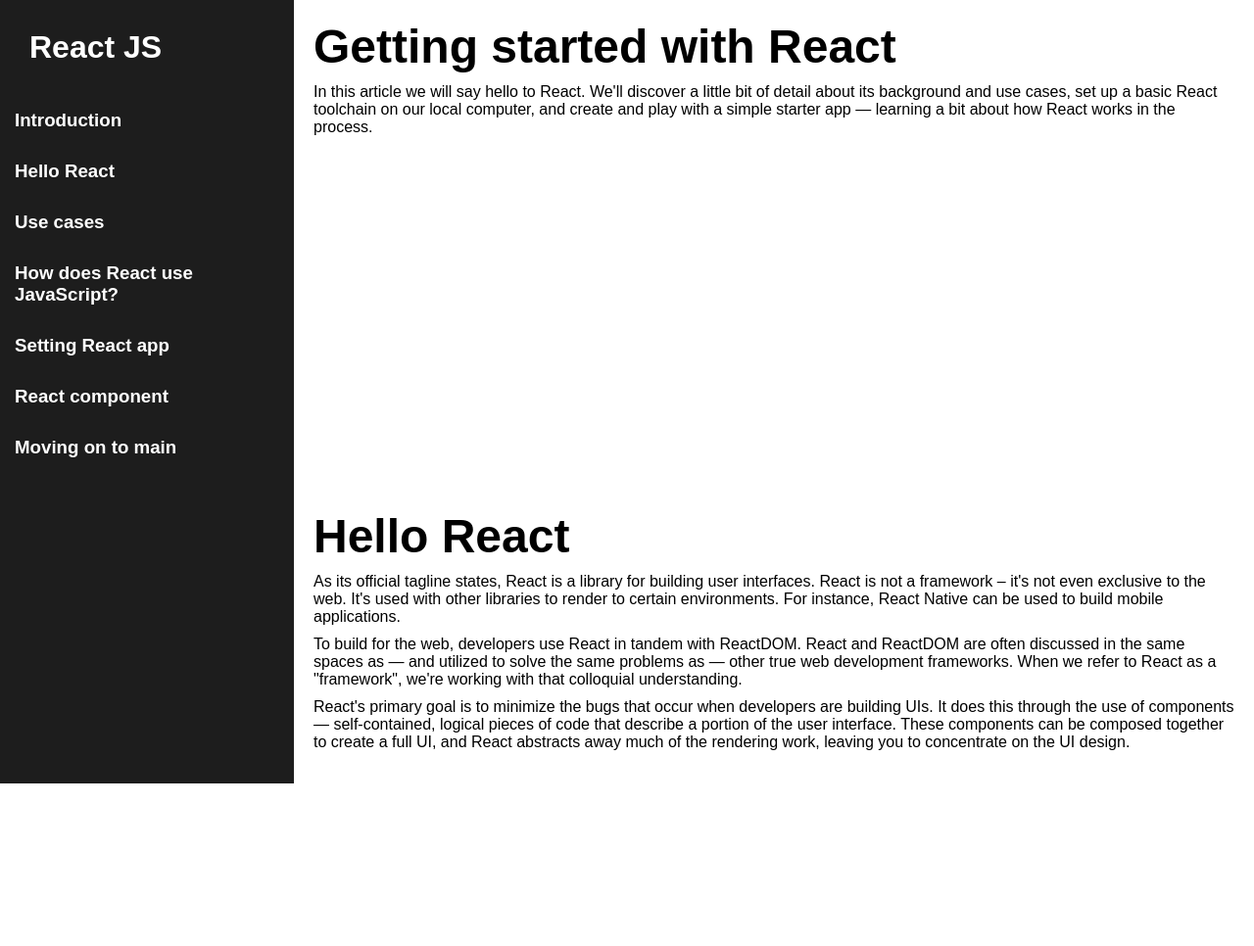
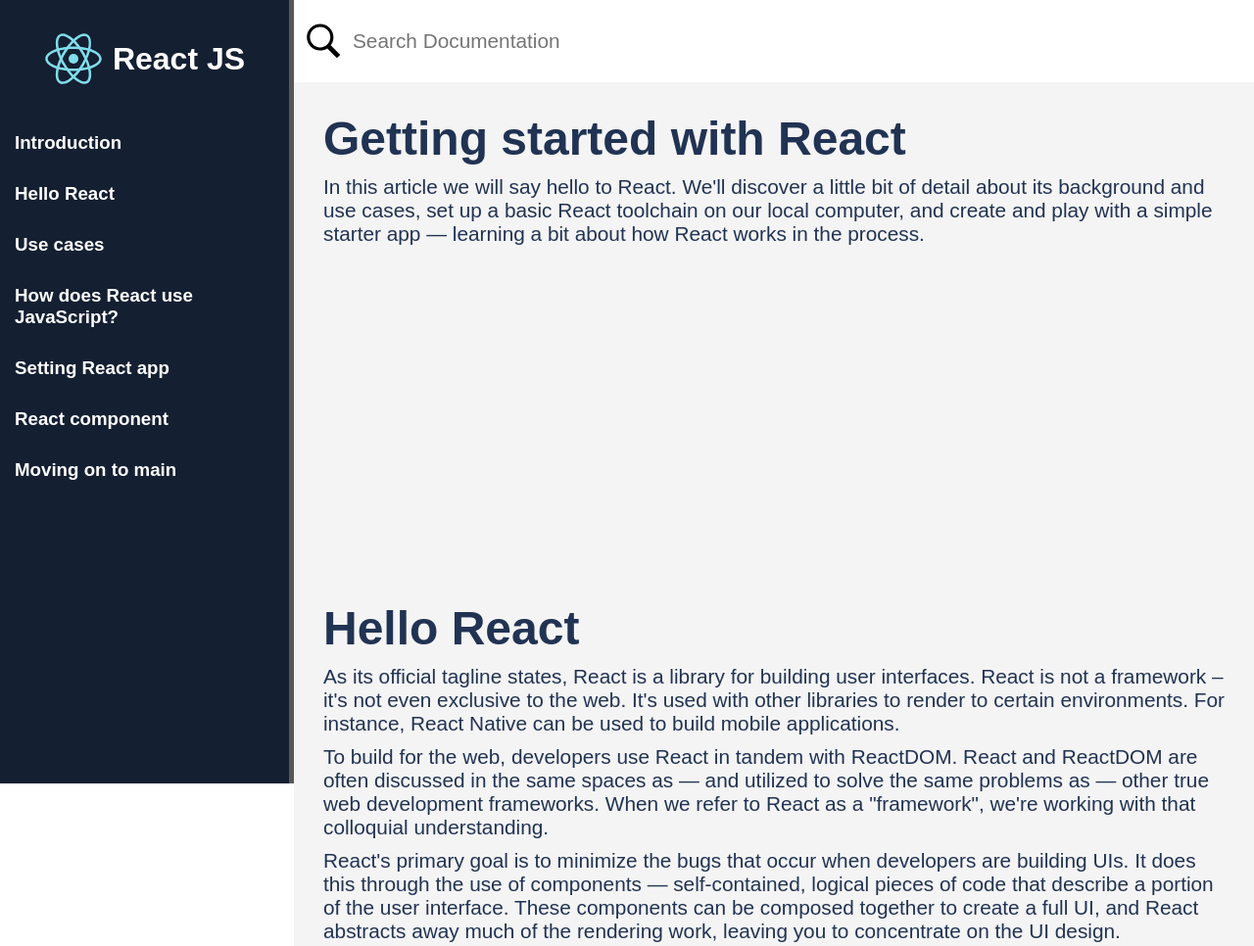
Before and after one commit to ilhaaam24/FreeCodeCamp, a plain HTML site: page Responsive Web Design/technical-documentation-page/index.html in a window 1280 px wide. Shown: the top 966 px of the page at 98% size. Drawn offline with Linux system fonts and the light colour scheme.

Commit message:
add search btn

```diff
--- a/Responsive Web Design/technical-documentation-page/index.html
+++ b/Responsive Web Design/technical-documentation-page/index.html
@@ -1,14 +1,28 @@
 <!DOCTYPE html>
 <html lang="en">
   <head>
-  <meta charset="UTF-8"/>
+    <meta charset="UTF-8" />
     <title>Documentation</title>
-  <link rel="stylesheet" href="styles.css"/>
+    <link rel="stylesheet" href="styles.css" />
   </head>
   <body>
     <main id="main-doc">
       <nav id="navbar">
-      <header>React JS </header>
+        <div class="btn">
+
+        </div>
+        <header>
+          <svg xmlns="http://www.w3.org/2000/svg" x="0px" y="0px" width="100" height="100" viewBox="0 0 48 48">
+            <path fill="#80deea" d="M24,34C11.1,34,1,29.6,1,24c0-5.6,10.1-10,23-10c12.9,0,23,4.4,23,10C47,29.6,36.9,34,24,34z M24,16	c-12.6,0-21,4.1-21,8c0,3.9,8.4,8,21,8s21-4.1,21-8C45,20.1,36.6,16,24,16z"></path>
+            <path
+              fill="#80deea"
+              d="M15.1,44.6c-1,0-1.8-0.2-2.6-0.7C7.6,41.1,8.9,30.2,15.3,19l0,0c3-5.2,6.7-9.6,10.3-12.4c3.9-3,7.4-3.9,9.8-2.5	c2.5,1.4,3.4,4.9,2.8,9.8c-0.6,4.6-2.6,10-5.6,15.2c-3,5.2-6.7,9.6-10.3,12.4C19.7,43.5,17.2,44.6,15.1,44.6z M32.9,5.4	c-1.6,0-3.7,0.9-6,2.7c-3.4,2.7-6.9,6.9-9.8,11.9l0,0c-6.3,10.9-6.9,20.3-3.6,22.2c1.7,1,4.5,0.1,7.6-2.3c3.4-2.7,6.9-6.9,9.8-11.9	c2.9-5,4.8-10.1,5.4-14.4c0.5-4-0.1-6.8-1.8-7.8C34,5.6,33.5,5.4,32.9,5.4z"></path>
+            <path
+              fill="#80deea"
+              d="M33,44.6c-5,0-12.2-6.1-17.6-15.6C8.9,17.8,7.6,6.9,12.5,4.1l0,0C17.4,1.3,26.2,7.8,32.7,19	c3,5.2,5,10.6,5.6,15.2c0.7,4.9-0.3,8.3-2.8,9.8C34.7,44.4,33.9,44.6,33,44.6z M13.5,5.8c-3.3,1.9-2.7,11.3,3.6,22.2	c6.3,10.9,14.1,16.1,17.4,14.2c1.7-1,2.3-3.8,1.8-7.8c-0.6-4.3-2.5-9.4-5.4-14.4C24.6,9.1,16.8,3.9,13.5,5.8L13.5,5.8z"></path>
+            <circle cx="24" cy="24" r="4" fill="#80deea"></circle></svg
+          >React JS
+        </header>
         <h3><a href="#introduction" class="nav-link">Introduction</a></h3>
         <h3><a href="#hello_react" class="nav-link">Hello React</a></h3>
         <h3><a href="#use_cases" class="nav-link">Use cases</a></h3>
@@ -18,28 +32,60 @@
         <h3><a href="#moving_on" class="nav-link">Moving on to main</a></h3>
       </nav>
       <div class="content">
-
+        <div id="search">
+          <svg xmlns="http://www.w3.org/2000/svg" x="0px" y="0px" width="100" height="100" viewBox="0 0 50 50">
+            <path
+              d="M 21 3 C 11.601563 3 4 10.601563 4 20 C 4 29.398438 11.601563 37 21 37 C 24.355469 37 27.460938 36.015625 30.09375 34.34375 L 42.375 46.625 L 46.625 42.375 L 34.5 30.28125 C 36.679688 27.421875 38 23.878906 38 20 C 38 10.601563 30.398438 3 21 3 Z M 21 7 C 28.199219 7 34 12.800781 34 20 C 34 27.199219 28.199219 33 21 33 C 13.800781 33 8 27.199219 8 20 C 8 12.800781 13.800781 7 21 7 Z"></path>
+          </svg>
+          <input type="text" id="search-input" placeholder="Search Documentation" />
+        </div>
         <section class="main-section" id="introduction">
           <header>Getting started with React</header>
-        <p>In this article we will say hello to React. We'll discover a little bit of detail about its background and use cases, set up a basic React toolchain on our local computer, and create and play with a simple starter app — learning a bit about how React works in the process.</p>
+          <p>
+            In this article we will say hello to React. We'll discover a little bit of detail about its background and use cases, set up a basic React toolchain on our local computer, and create and play with a simple starter app — learning
+            a bit about how React works in the process.
+          </p>
         </section>
         <section class="main-section" id="hello_react">
           <header>Hello React</header>
-        <p>As its official tagline states, React is a library for building user interfaces. React is not a framework – it's not even exclusive to the web. It's used with other libraries to render to certain environments. For instance, React Native can be used to build mobile applications.</p>
-        <p>To build for the web, developers use React in tandem with ReactDOM. React and ReactDOM are often discussed in the same spaces as — and utilized to solve the same problems as — other true web development frameworks. When we refer to React as a "framework", we're working with that colloquial understanding.</p>
-        <p>React's primary goal is to minimize the bugs that occur when developers are building UIs. It does this through the use of components — self-contained, logical pieces of code that describe a portion of the user interface. These components can be composed together to create a full UI, and React abstracts away much of the rendering work, leaving you to concentrate on the UI design.</p>
+          <p>
+            As its official tagline states, React is a library for building user interfaces. React is not a framework – it's not even exclusive to the web. It's used with other libraries to render to certain environments. For instance,
+            React Native can be used to build mobile applications.
+          </p>
+          <p>
+            To build for the web, developers use React in tandem with ReactDOM. React and ReactDOM are often discussed in the same spaces as — and utilized to solve the same problems as — other true web development frameworks. When we refer
+            to React as a "framework", we're working with that colloquial understanding.
+          </p>
+          <p>
+            React's primary goal is to minimize the bugs that occur when developers are building UIs. It does this through the use of components — self-contained, logical pieces of code that describe a portion of the user interface. These
+            components can be composed together to create a full UI, and React abstracts away much of the rendering work, leaving you to concentrate on the UI design.
+          </p>
         </section>
         <section class="main-section" id="use_cases">
           <header>Use cases</header>
-        <p>Unlike the other frameworks covered in this module, React does not enforce strict rules around code conventions or file organization. This allows teams to set conventions that work best for them, and to adopt React in any way they would like to. React can handle a single button, a few pieces of an interface, or an app's entire user interface.</p>
-        <p>While React can be used for small pieces of an interface, it's not as easy to "drop into" an application as a library like jQuery, or even a framework like Vue — it is more approachable when you build your entire app with React.</p>
-        <p>In addition, many of the developer-experience benefits of a React app, such as writing interfaces with JSX, require a compilation process. Adding a compiler like Babel to a website makes the code on it run slowly, so developers often set up such tooling with a build step. React arguably has a heavy tooling requirement, but it can be learned.</p>
+          <p>
+            Unlike the other frameworks covered in this module, React does not enforce strict rules around code conventions or file organization. This allows teams to set conventions that work best for them, and to adopt React in any way
+            they would like to. React can handle a single button, a few pieces of an interface, or an app's entire user interface.
+          </p>
+          <p>
+            While React can be used for small pieces of an interface, it's not as easy to "drop into" an application as a library like jQuery, or even a framework like Vue — it is more approachable when you build your entire app with React.
+          </p>
+          <p>
+            In addition, many of the developer-experience benefits of a React app, such as writing interfaces with JSX, require a compilation process. Adding a compiler like Babel to a website makes the code on it run slowly, so developers
+            often set up such tooling with a build step. React arguably has a heavy tooling requirement, but it can be learned.
+          </p>
           <p>This article is going to focus on the use case of using React to render the entire user interface of an application with the support of Vite, a modern front-end build tool.</p>
         </section>
         <section class="main-section" id="react_in_js">
           <header>How does React use JavaScript?</header>
-        <p>React utilizes features of modern JavaScript for many of its patterns. Its biggest departure from JavaScript comes with the use of JSX syntax. JSX extends JavaScript's syntax so that HTML-like code can live alongside it. For example:</p>
-        <code>const heading = <h1>Mozilla Developer Network</h1>;
+          <p>
+            React utilizes features of modern JavaScript for many of its patterns. Its biggest departure from JavaScript comes with the use of JSX syntax. JSX extends JavaScript's syntax so that HTML-like code can live alongside it. For
+            example:
+          </p>
+          <code
+            >const heading =
+            <h1>Mozilla Developer Network</h1>
+            ;
           </code>
           <p>This heading constant is known as a JSX expression. React can use it to render that <> tag in our app.</p>
           <p>Suppose we wanted to wrap our heading in a header tag, for semantic reasons? The JSX approach allows us to nest our elements within each other, just like we do with HTML:</p>
@@ -48,7 +94,7 @@
           <header>Setting up your first React app</header>
         </section>
         <section class="main-section" id="react_component">
-        <header>Exploring our first React component </header>
+          <header>Exploring our first React component</header>
         </section>
         <section class="main-section" id="moving_on">
           <header>Moving on to main</header>
--- a/Responsive Web Design/technical-documentation-page/styles.css
+++ b/Responsive Web Design/technical-documentation-page/styles.css
@@ -2,7 +2,7 @@
   margin: 0;
   padding: 0;
   box-sizing: border-box;
-  font-family: 'Pop Sans', sans-serif;
+  font-family: Arial, Helvetica, sans-serif;
 }
 html {
   scroll-behavior: smooth; /* Menambahkan smooth scrolling */
@@ -15,25 +15,57 @@ html {
   position: fixed;
   height: 100%;
   width: 300px;
-  background-color: rgb(29, 29, 29);
+  background-color: rgb(20, 31, 50);
+  border-right: 5px solid rgb(87, 87, 87);
 }
 .content{
   display: flex;
   flex-direction: column;
   margin-left: 300px;
 }
+.content #search{
+  display: flex;
+  align-items: center;
+  width: 100%;
+}
+.content #search svg{
+  width: 40px;
+  height: 40px;
+  margin: 10px;
+  position: absolute;
+}
+.content #search #search-input{
+  width: 100%;
+  padding: 30px 60px;
+  font-size: 1.3rem;
+  border: 0;
+  box-shadow: 0 10px 10px rgb(0,0,0,0.5);
+}
 .main-section {
-  padding: 20px;
-  background-color: #ffffff;
+  padding: 30px;
+  background-color: #f4f4f4;
   height: 500px;
+  color: rgb(33, 51, 83);
+}
+.main-section p{
+  font-size: 1.3rem;
 }
 
 #main-doc #navbar header {
+  display: flex;
+  justify-content: center;
+  align-items: center;
   font-size: 2rem;
   font-weight: 700;
   color: #fff;
   padding: 30px;
   font-weight: bold;
+  cursor: pointer;
+}
+#main-doc #navbar header svg {
+  margin-right: 10px;
+  width: 60px;
+  height: 60px;
 }
 
 
@@ -43,6 +75,11 @@ html {
 #main-doc #navbar h3 a{
   color: #fff;
   text-decoration: none;
+  transition: all 0.5s ease ;
+}
+#main-doc #navbar h3 a:hover{
+  color: #888;
+  margin-left: 30px;
 }
 #main-doc .main-section header {
   font-size: 3rem;
@@ -51,3 +88,6 @@ html {
 #main-doc .main-section p {
   margin: 10px 0;
 }
+#moving_on{
+  padding-bottom: 800px;
+}
```
Lines whose indentation alone changed are shown as unchanged.
